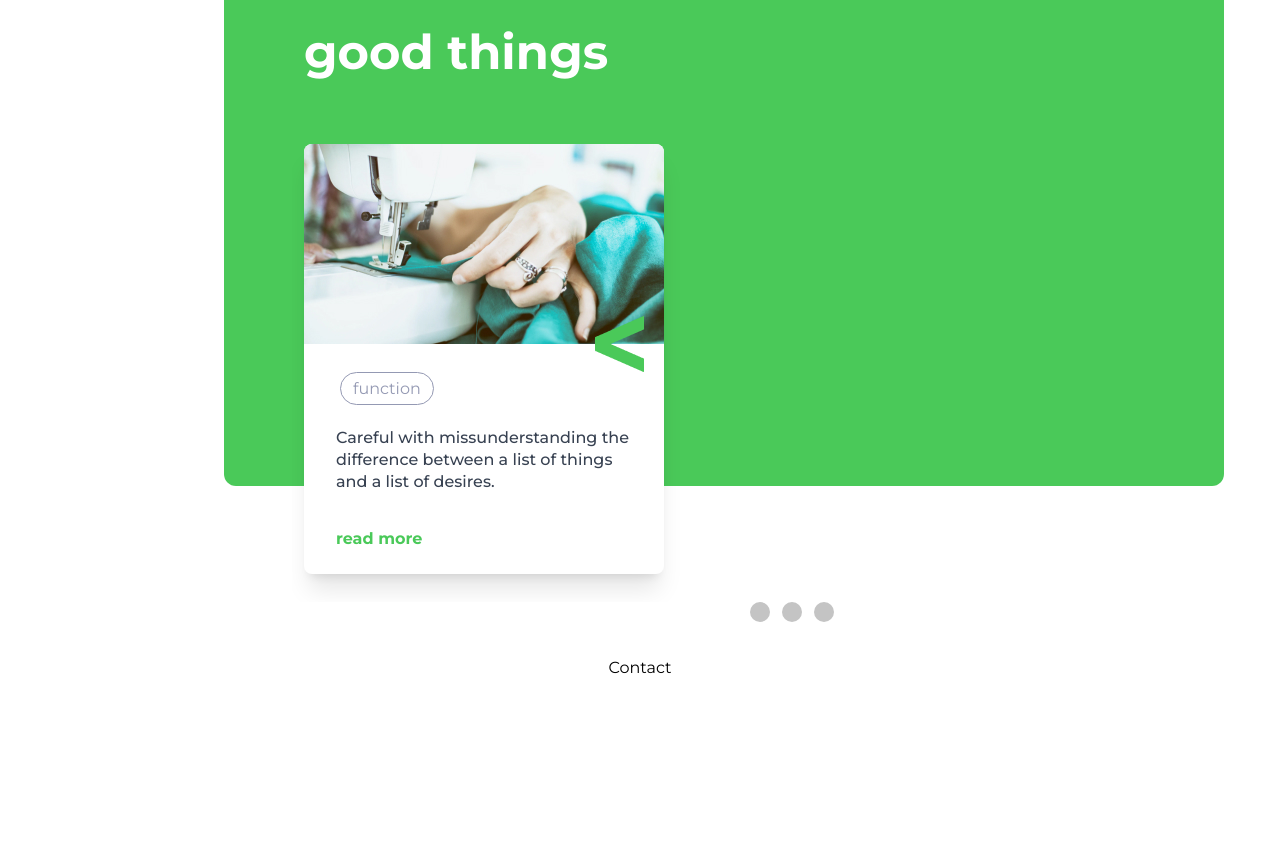
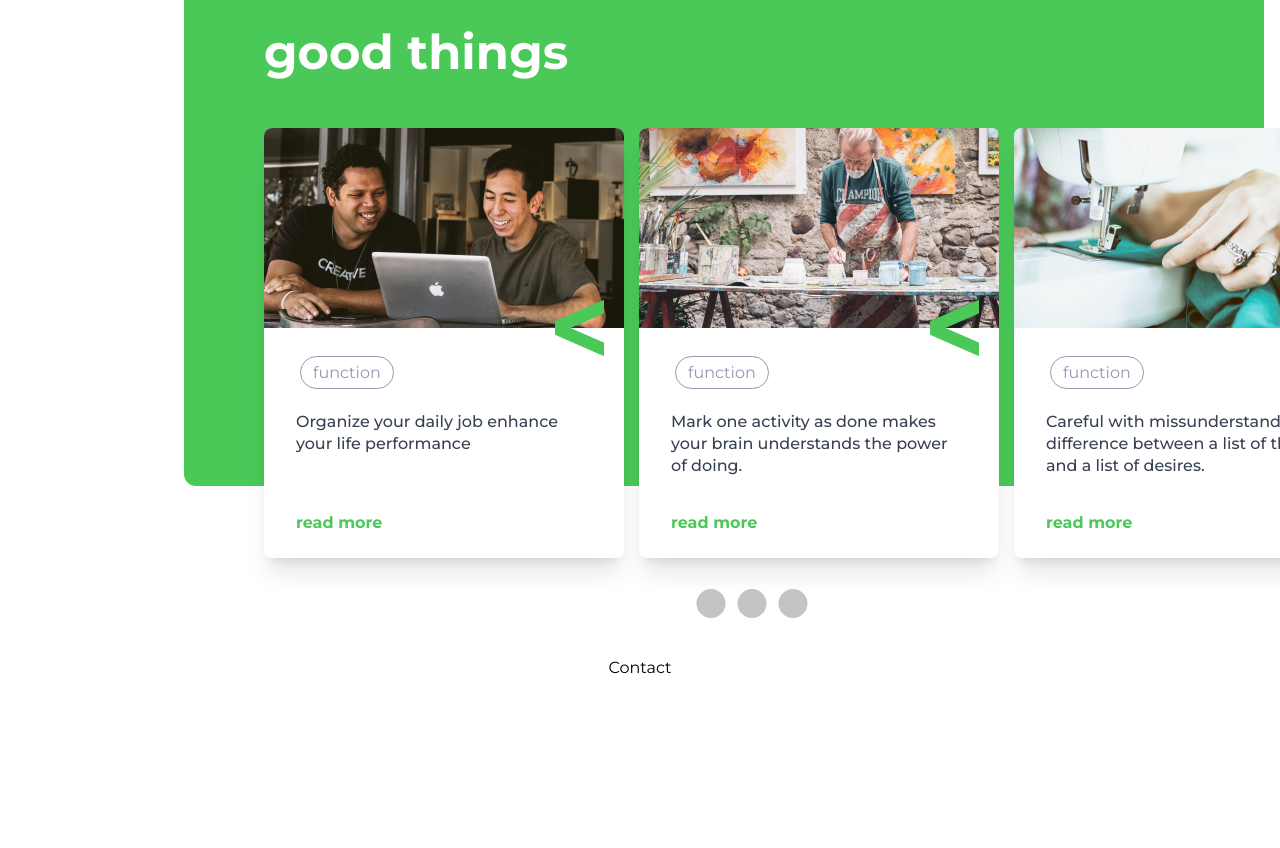
Before and after one commit to jademirf/coopers-todo-list-web, a Next.js app: page / in a window 1280 px wide. Shown: the part 2100-2948 px from the top of the page. Built offline with nearby package versions, Linux system fonts and the light colour scheme.

Commit message:
fix lg screen carousel

```diff
--- a/src/components/CardGoodThings.tsx
+++ b/src/components/CardGoodThings.tsx
@@ -12,7 +12,7 @@ interface PostCardProps {
 }
 export const CardGoodThings = ({image, link, tags, title}: PostCardProps) => {
   return (
-    <div className="p-7 pt-0 pl-3">
+    <div className="p-7 pt-0 pl-3 w-[375px] pb-10">
       <div
         className="max-w-full md:max-w-sm bg-white w-[340px] md:w-[360px] h-[430px] rounded-lg shadow-xl"
         >
--- a/src/components/CarouselCards.tsx
+++ b/src/components/CarouselCards.tsx
@@ -32,7 +32,7 @@ export const CarouselCards = () => {
     }
   ]
   return(
-    <div className="grid w-[360px] md:w-full py-4">
+    <div className="grid w-[360px] md:w-full pb-4">
       <Carousel indicators={true} leftControl=" " rightControl=" " className="w-[360px] md:w-[720px] lg:w-[1000px] pb-10">
         {
           posts.map(post => (
--- a/src/pages/index.tsx
+++ b/src/pages/index.tsx
@@ -216,10 +216,10 @@ export default function Home() {
           id="good-things"
           className="flex flex-col w-full lg:w-[1440px] mx-auto mt-[68px] h-[600px] lg:h-[720px] text-left"
         >
-          <div className="bg-green-500 rounded-xl lg:w-[1000px] h-[450px] lg:h-[550px] lg:mx-auto pb-5 lg:pl-[68px]">
-            <div className="flex w-[320px] lg:w-[1000px] flex-col absolute mt-10 lg:mt-20" >
+          <div className="bg-green-500 rounded-xl lg:w-[1080px] h-[450px] lg:h-[550px] lg:mx-auto pb-5 lg:pl-[68px]">
+            <div className="flex w-[330px] lg:w-[1000px] flex-col absolute mt-10 lg:mt-20" >
               <header className="text-white pl-4 lg:pl-3 font-bold text-[30px] lg:text-[48px]">good things</header>
-              <div className="w-full mt-5 lg:mt-10 pl-4 lg:pl-0 pb-5 flex items-center lg:items-start">
+              <div className="w-full mt-5 lg:mt-10 pl-1 lg:pl-0 pb-5 flex items-center lg:items-start">
                 <CarouselCards />
               </div>
             </div>
--- a/src/styles/globals.css
+++ b/src/styles/globals.css
@@ -10,3 +10,14 @@ button[data-testid="carousel-indicator"] {
 button[data-testid="carousel-indicator"]:hover, button[data-testid="carousel-indicator"]:active {
   background-color: #4AC959 !important;
 }
+
+@media only screen and (min-width: 1024px) {
+  div[data-testid="carousel"] .indiana-scroll-container--hide-scrollbars {
+    width: 375px;
+    overflow: visible;
+  }
+  button[data-testid="carousel-indicator"] {
+    width: 29px !important;
+    height: 29px !important;
+  }
+}
```
